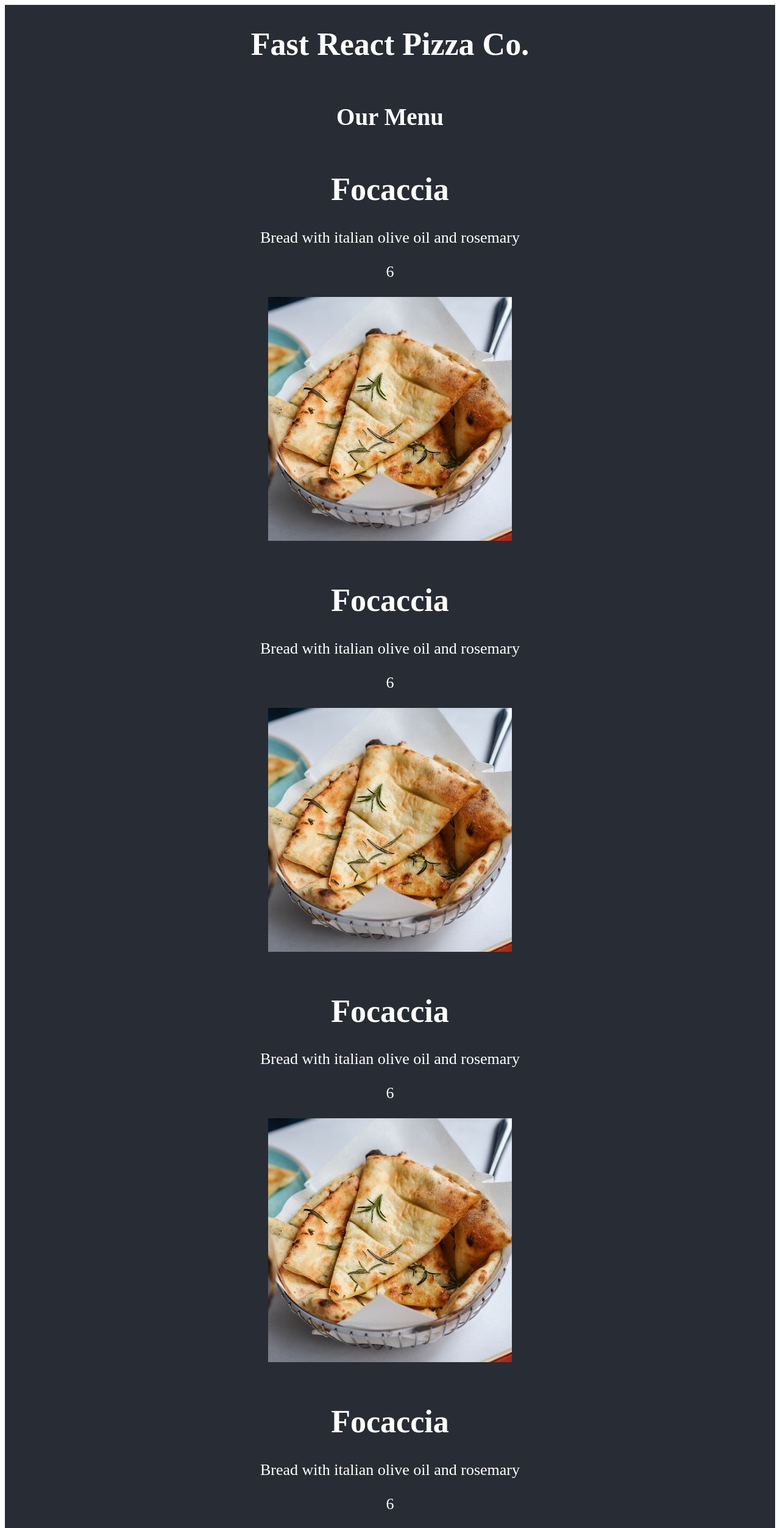
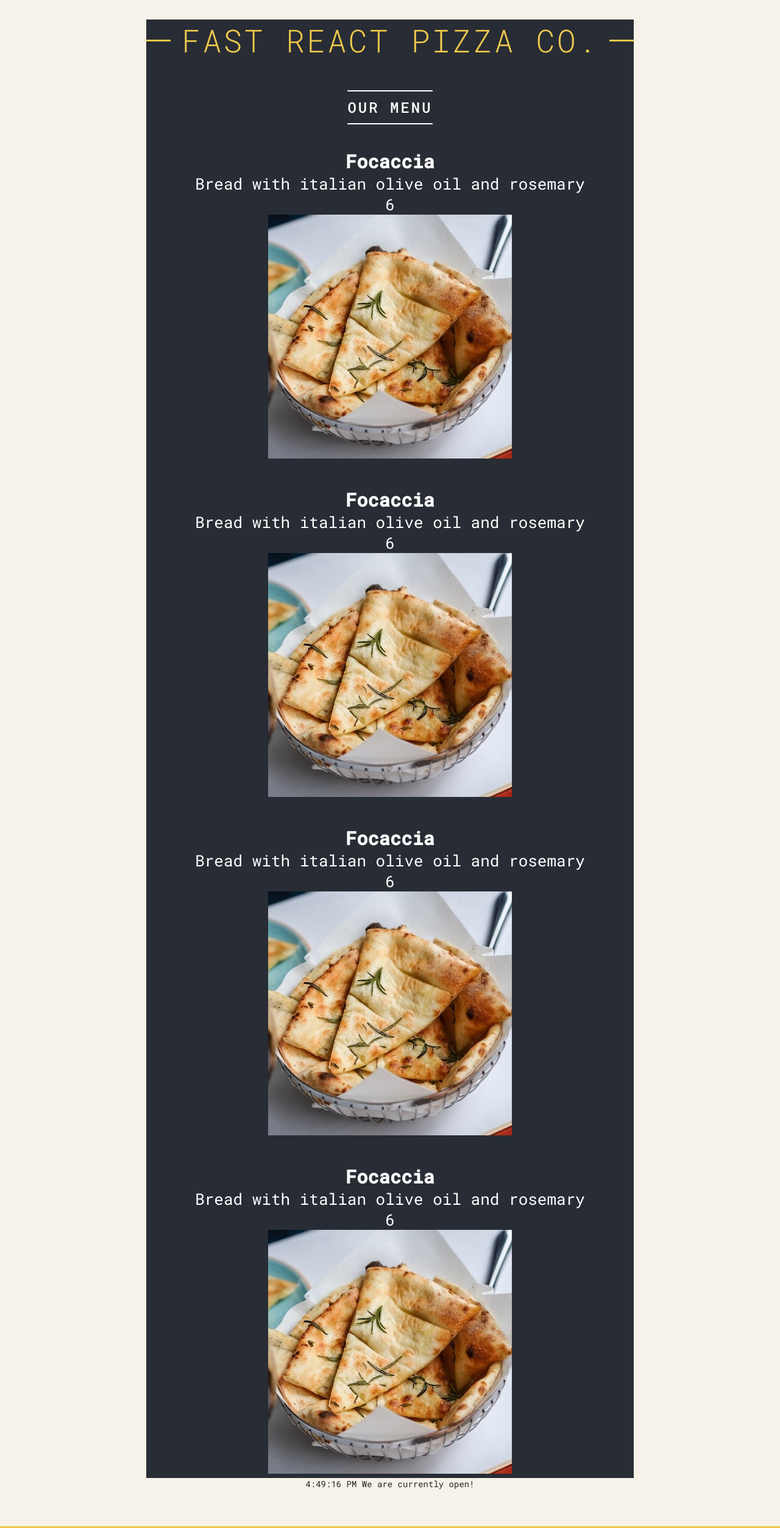
Before and after one commit to kellyschu/pizza-menu.react, a React (Create React App) app: page / in a window 1280 px wide. Shown: the top 2506 px of the page at 61% size. Built offline with nearby package versions, Linux system fonts and the light colour scheme.

Commit message:
added classnames for styling

```diff
--- a/src/App.js
+++ b/src/App.js
@@ -1,4 +1,5 @@
 import "./App.css";
+import "./index.css";
 import Footer from "./Components/Footer";
 import Header from "./Components/Header";
 import Menu from "./Components/Menu";
@@ -6,7 +7,7 @@ import Menu from "./Components/Menu";
 function App() {
   return (
     <div className="App">
-      <header className="App-header">
+      <header className="App-header container">
         <Header />
         <Menu />
       </header>
--- a/src/Components/Footer.js
+++ b/src/Components/Footer.js
@@ -5,7 +5,9 @@ function Footer() {
   const isOpen = hour >= openHour && hour <= closeHour;
   console.log(isOpen);
   return (
-    <footer>{new Date().toLocaleTimeString()} We are currently open! </footer>
+    <footer className="footer">
+      {new Date().toLocaleTimeString()} We are currently open!{" "}
+    </footer>
   );
 }
 export default Footer;
--- a/src/Components/Header.js
+++ b/src/Components/Header.js
@@ -1,4 +1,10 @@
+import "../index.css";
+
 function Header() {
-  return <h1> Fast React Pizza Co. </h1>;
+  return (
+    <header className="header">
+      <h1>Fast React Pizza Co.</h1>
+    </header>
+  );
 }
 export default Header;
--- a/src/Components/Menu.js
+++ b/src/Components/Menu.js
@@ -2,13 +2,13 @@ import Pizza from "../Components/Pizza";
 
 function Menu() {
   return (
-    <>
+    <div className="menu">
       <h2> Our Menu </h2>
       <Pizza />
       <Pizza />
       <Pizza />
       <Pizza />
-    </>
+    </div>
   );
 }
 
--- a/src/Components/Pizza.js
+++ b/src/Components/Pizza.js
@@ -4,7 +4,7 @@ import focaccia from "../pizzas/focaccia.jpg";
 function Pizza() {
   return (
     <div>
-      <h1> {pizzaData[0].name} </h1>
+      <h3> {pizzaData[0].name} </h3>
       <p> {pizzaData[0].ingredients} </p>
       <p> {pizzaData[0].price} </p>
       <img src={focaccia} alt={focaccia} />
--- a/src/index.css
+++ b/src/index.css
@@ -56,7 +56,7 @@ body {
   display: block;
   content: "";
   height: 3px;
-  width: 12rem;
+  width: 4rem;
   background-color: #edc84b;
   position: absolute;
   top: calc(50% - 1px);
```
